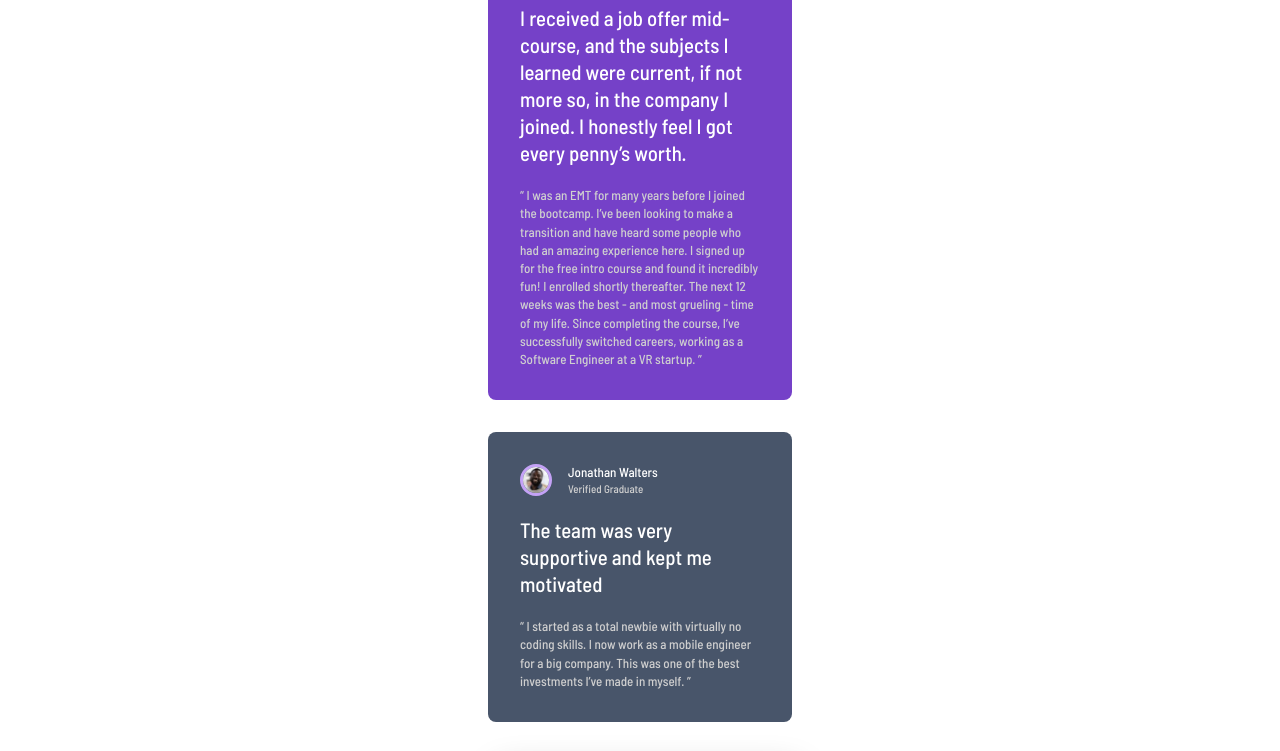
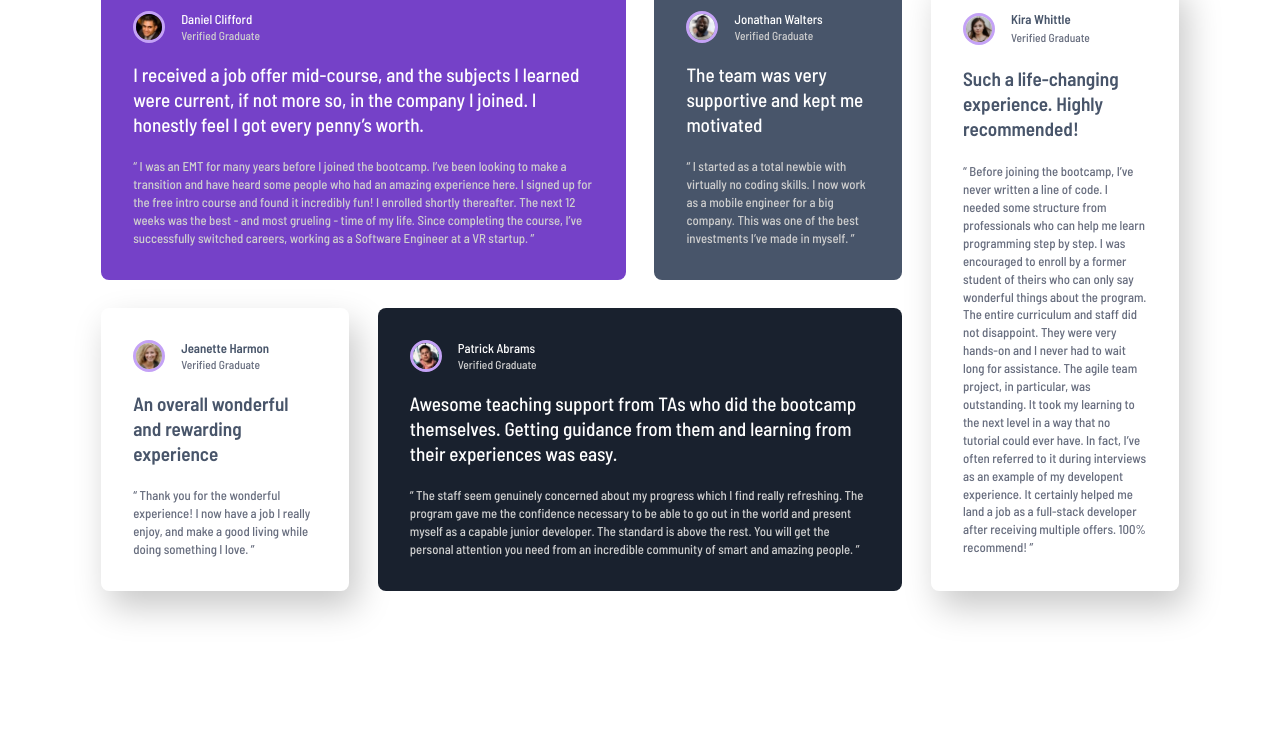
Before and after one commit to AllanKyleV/Testimonials-Grid-Section, a plain HTML site: page index.html in a window 1280 px wide. Shown: the part 160-911 px from the top of the page. After the commit the page ends 890 px from the top, so only its background shows below. Drawn offline with Linux system fonts and the light colour scheme.

Commit message:
Page is now responsive

```diff
--- a/styles/styles.css
+++ b/styles/styles.css
@@ -1,15 +1,15 @@
 /* Font-styles */
 
 @font-face {
-    font-family: 'Barlow Semi Condensed';
-    src: url(/fonts/Barlow_Semi_Condensed/BarlowSemiCondensed-Regular.ttf) format('ttf');
+    font-family: 'Barlow Semi Condensed', sans-serif;
+    src: url(/fonts/Barlow_Semi_Condensed/BarlowSemiCondensed-Regular.ttf) format('truetype');
     font-style: normal;
     font-weight: 500;
 }
 
 @font-face {
-    font-family: 'Barlow Semi Condensed';
-    src: url(/fonts/Barlow_Semi_Condensed/BarlowSemiCondensed-SemiBold.ttf) format('ttf');
+    font-family: 'Barlow Semi Condensed', sans-serif;
+    src: url(/fonts/Barlow_Semi_Condensed/BarlowSemiCondensed-SemiBold.ttf) format('truetype');
     font-style: normal;
     font-weight: 600;
 }
@@ -28,7 +28,9 @@
     --neutral-darkblue: hsl(219, 29%, 14%);
     --neutral-black: hsl(0, 0%, 7%);
 
-    --font-size-body: 13px;
+    --font-size-body: clamp(0.75rem, 1vw, 0.8125rem);
+    --font-size-small: clamp(0.6875rem, 0.9vw, 0.75rem);
+    --font-size-highlight: clamp(1.125rem, 2vw, 1.2rem);
     --font-weight-regular: 500;
     --font-weight-semibold: 600;
 }
@@ -50,6 +52,7 @@ main {
     place-items: center;
     gap: 2rem;
     margin: 5rem 0;
+    padding: 0.7rem;
 }
 
 article {
@@ -85,7 +88,7 @@ article header h2 {
 article header .status {
     grid-column: 2;
     grid-row: 2;
-    font-size: calc(var(--font-size-body) - 2px);
+    font-size: var(--font-size-small);
     font-weight: 500;
     color: var(--neutral-grey-200);
 }
@@ -106,11 +109,13 @@ article blockquote .highlight {
     color: var(--neutral-white);
     font-size: 1.3rem;
     line-height: 1.3;
+    font-size: var(--font-size-highlight);
 }
 
 article blockquote p {
     color: var(--neutral-grey-200);
     line-height: 1.4;
+    font-size: var(--font-size-body);
 }
 
 /* Card colors */
@@ -155,3 +160,43 @@ main article:nth-child(5) p {
 main article:nth-child(4) {
     background-color: var(--neutral-darkblue);
 }
+
+/* Media Query | Laptops */
+@media (min-width: 64em) {
+    main {
+        grid-template-columns: repeat(4, 1fr);
+        grid-template-rows: auto;
+        gap: 1.8rem;
+        max-width: 1100px;
+        margin: 8rem auto;
+    }
+
+    article {
+        max-width: fit-content;
+        height: 100%;
+        padding: 2rem;
+    }
+
+    main article:nth-child(1) {
+        grid-column: 1/3;
+    }
+
+    main article:nth-child(2) {
+        grid-column: 3;
+    }
+
+    main article:nth-child(3) {
+        grid-column: 1;
+        grid-row: 2;
+    }
+
+    main article:nth-child(4) {
+        grid-column: 2/4;
+        grid-row: 2;
+    }
+
+    main article:nth-child(5) {
+        grid-column: 4;
+        grid-row: 1/3;
+    }
+}
```
